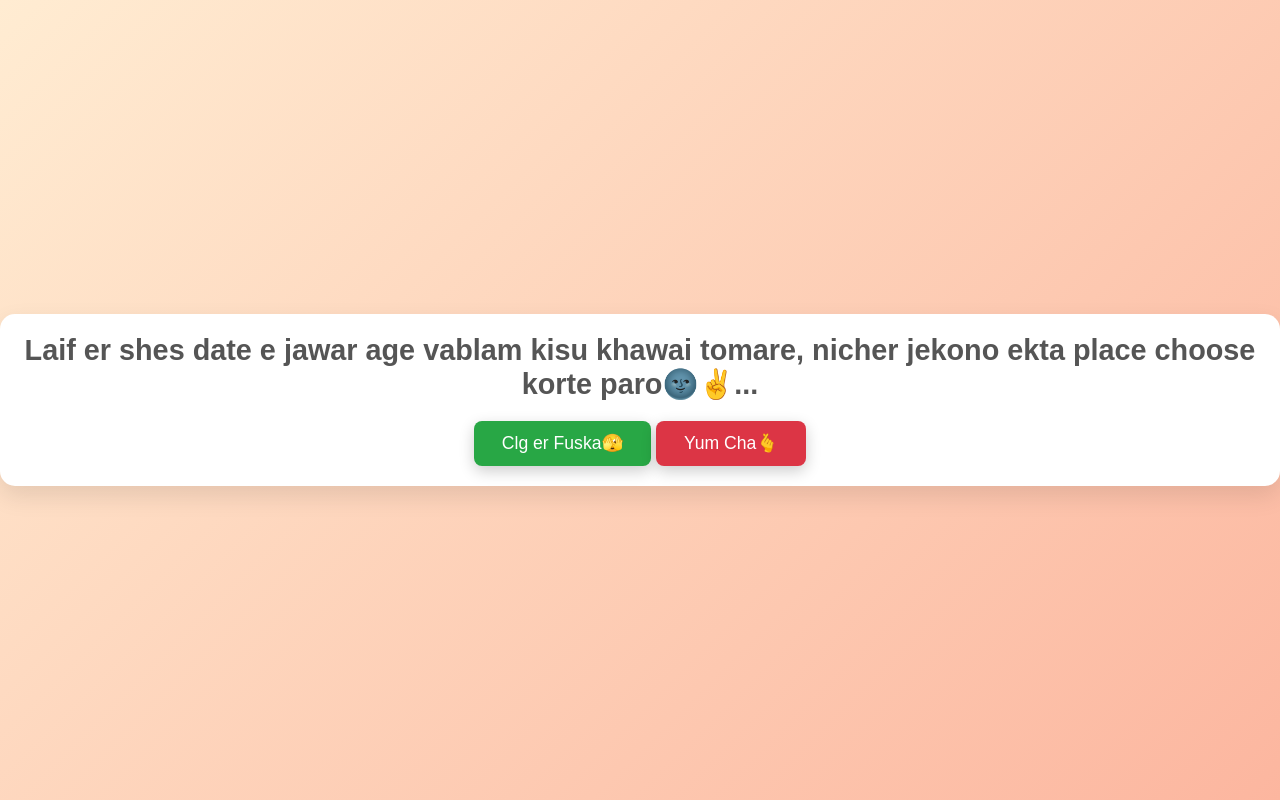
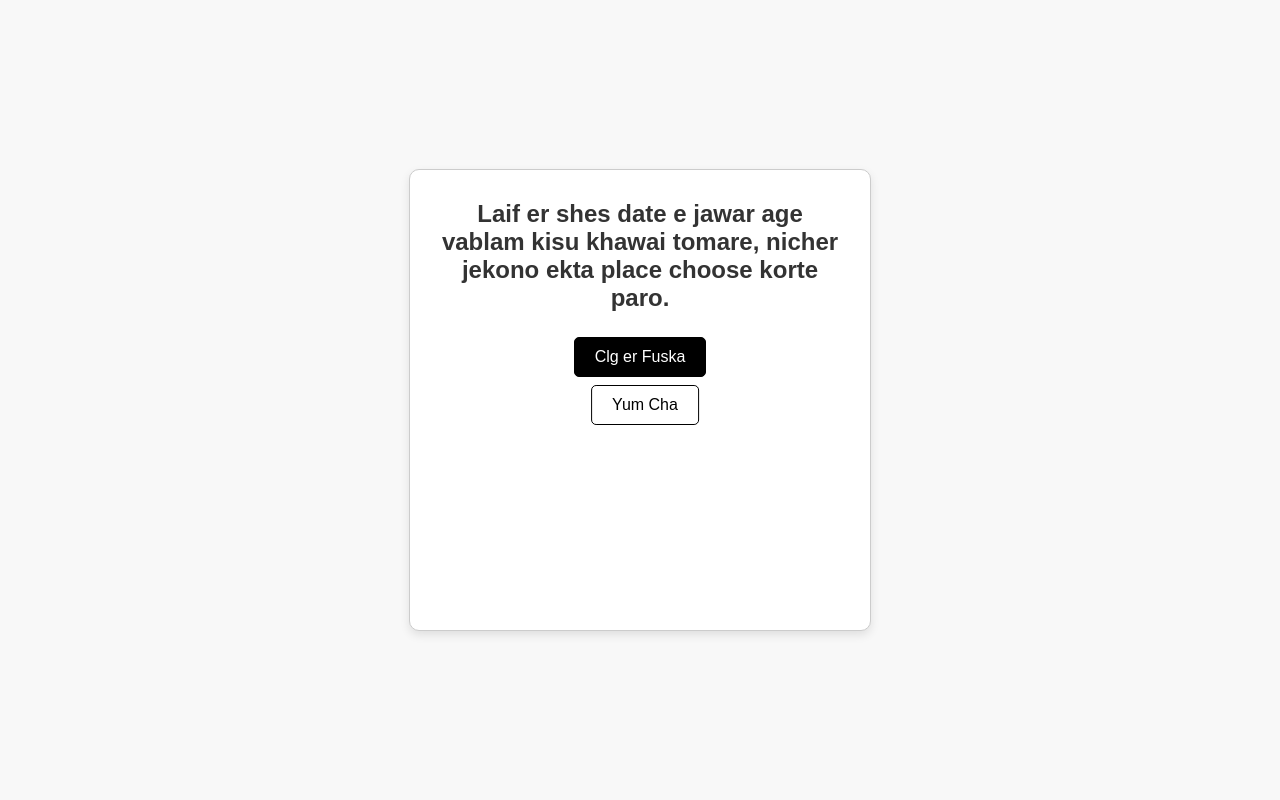
Before and after one commit to Hamid999x/Deadline-, a plain HTML site: page index.html in a window 1280 px wide. Drawn offline with Linux system fonts and the light colour scheme.

Commit message:
Update index.html

```diff
--- a/index.html
+++ b/index.html
@@ -11,96 +11,98 @@
       align-items: center;
       height: 100vh;
       margin: 0;
-      font-family: "Poppins", sans-serif;
-      background: linear-gradient(135deg, #ffecd2, #fcb69f);
-      overflow: hidden;
+      font-family: "Arial", sans-serif;
+      background-color: #f8f8f8;
+      color: #333;
     }
 
     .container {
       text-align: center;
-      padding: 20px;
-      background: white;
-      border-radius: 15px;
-      box-shadow: 0 10px 25px rgba(0, 0, 0, 0.1);
+      padding: 30px;
+      background: #ffffff;
+      border: 1px solid #ccc;
+      border-radius: 10px;
+      box-shadow: 0 4px 10px rgba(0, 0, 0, 0.1);
+      position: relative;
+      height: 400px;
+      width: 400px;
+      overflow: hidden;
     }
 
     .question {
-      font-size: 1.8em;
+      font-size: 1.5em;
       font-weight: 600;
-      color: #555;
       margin-bottom: 20px;
     }
 
     .button {
-      padding: 12px 28px;
-      font-size: 1.1em;
+      padding: 10px 20px;
+      font-size: 1em;
       font-weight: 500;
       border: none;
-      border-radius: 8px;
+      border-radius: 5px;
       cursor: pointer;
-      transition: transform 0.3s ease, background-color 0.3s ease;
-    }
-
-    .button:hover {
-      transform: scale(1.1);
+      transition: all 0.2s ease-in-out;
+      display: inline-block;
+      margin: 5px;
     }
 
     .yes-button {
-      background-color: #28a745;
-      color: white;
-      box-shadow: 0 5px 15px rgba(0, 0, 0, 0.2);
-    }
-
-    .yes-button:hover {
-      background-color: #218838;
+      background-color: #000;
+      color: #fff;
+      border: 1px solid #000;
     }
 
     .no-button {
-      background-color: #dc3545;
-      color: white;
-      position: relative;
-      box-shadow: 0 5px 15px rgba(0, 0, 0, 0.2);
-    }
-
-    .no-button:hover {
-      background-color: #c82333;
+      background-color: #fff;
+      color: #000;
+      border: 1px solid #000;
+      position: absolute;
+      left: 50%;
+      top: 50%;
+      transform: translate(-50%, -50%);
     }
   </style>
 </head>
 <body>
   <div class="container">
     <div class="question">
-      Laif er shes date e jawar age vablam kisu khawai tomare, nicher jekono ekta place choose korte paro🌚✌️...
+      Laif er shes date e jawar age vablam kisu khawai tomare, nicher jekono ekta place choose korte paro.
     </div>
-    <button class="button yes-button" onclick="answerYes()">Clg er Fuska🫣</button>
-    <button class="button no-button" onclick="moveNoButton()">Yum Cha🫰</button>
+    <button class="button yes-button" onclick="answerYes()">Clg er Fuska</button>
+    <button class="button no-button" onclick="moveNoButton()">Yum Cha</button>
   </div>
   <script>
     function answerYes() {
-      alert("Fuska khaba tahole? Okay :)\nCollege khulle chutir por khawaboni✌️");
+      alert(
+        "🍴 Fuska ta ready! 🍴\n\n" +
+        "College er fakir-budget-eo ekhon biriyani-r por level er feelings diba! 🌚✨\n" +
+        "Kintu ekta kotha mone rakhish, amar khawano fuska ar tomar kora calculations ekdom same hobe na.\n\n" +
+        "Chol ekhon ekdin daak mar, chutir pore jomano scene e khawabo. ✌️"
+      );
     }
 
     function moveNoButton() {
       const noButton = document.querySelector('.no-button');
       const container = document.querySelector('.container');
 
-      // Ensure the "No" button stays within container bounds
       const containerRect = container.getBoundingClientRect();
-      const maxX = containerRect.width - noButton.offsetWidth;
-      const maxY = containerRect.height - noButton.offsetHeight;
 
-      // Generate random coordinates with exaggerated movement
-      const randomX = Math.random() * maxX - 50;
-      const randomY = Math.random() * maxY - 50;
+      // Define a large range for movement
+      const moveDistanceX = Math.random() * (containerRect.width - 50);
+      const moveDistanceY = Math.random() * (containerRect.height - 50);
 
-      // Apply movement
-      noButton.style.position = "absolute";
-      noButton.style.left = `${Math.max(0, randomX)}px`;
-      noButton.style.top = `${Math.max(0, randomY)}px`;
+      // Calculate new position within bounds
+      let newLeft = Math.random() > 0.5 ? moveDistanceX : -moveDistanceX;
+      let newTop = Math.random() > 0.5 ? moveDistanceY : -moveDistanceY;
 
-      // Add a funny tilt effect
-      const randomTilt = Math.random() * 40 - 20; // -20 to 20 degrees
-      noButton.style.transform = `rotate(${randomTilt}deg)`;
+      // Ensure the button stays within the container
+      newLeft = Math.max(0, Math.min(containerRect.width - 50, newLeft));
+      newTop = Math.max(0, Math.min(containerRect.height - 50, newTop));
+
+      // Move the button to the new position instantly
+      noButton.style.left = `${newLeft}px`;
+      noButton.style.top = `${newTop}px`;
     }
   </script>
 </body>
```
